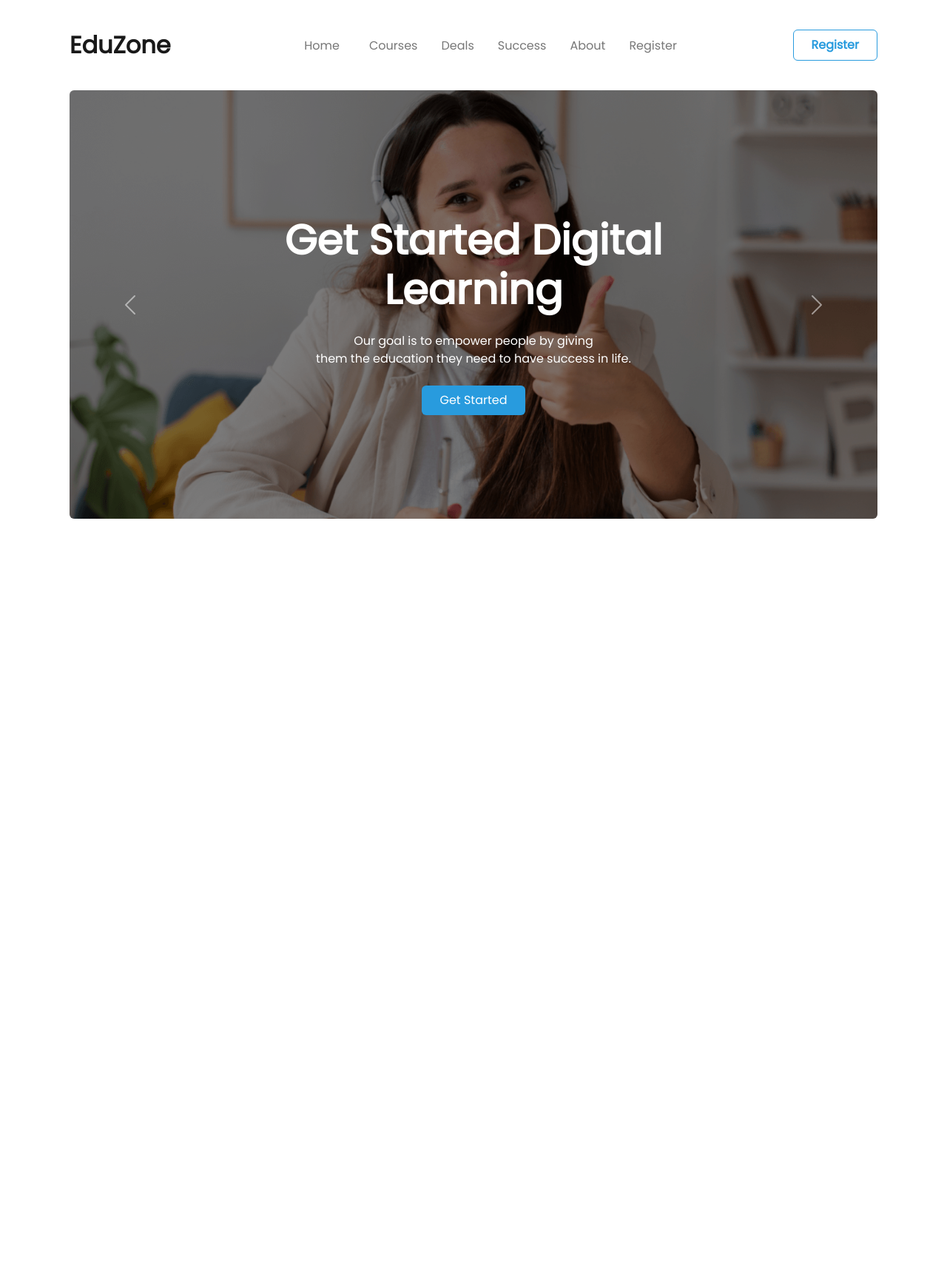
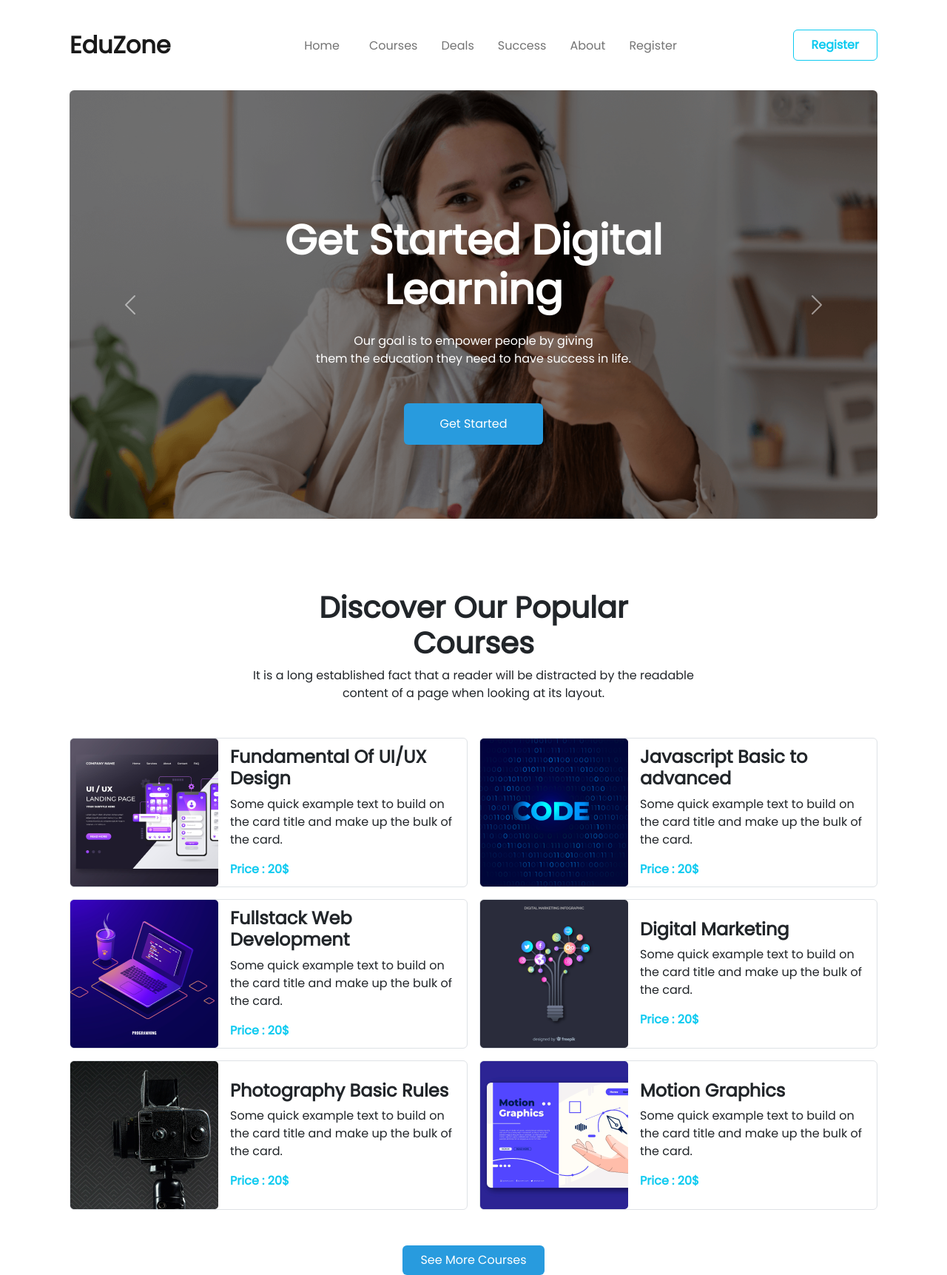
Before and after one commit to AsifKarim7/third-assignment, a plain HTML site: page index.html in a window 1280 px wide. Shown: the whole page at 74% size. Before the commit the page ends 800 px from the top, so only its background shows below. Drawn offline with nearby package versions, Linux system fonts and the light colour scheme.

Commit message:
course section

```diff
--- a/index.html
+++ b/index.html
@@ -18,7 +18,7 @@
 
 <body>
     <!-- header section start -->
-    <header class="container">
+    <header class="container mb-lg-5 mb-md-2">
         <!-- navbar section start -->
         <nav class="navbar navbar-expand-lg bg-white">
             <div class="container my-4">
@@ -49,47 +49,52 @@
                             <a class="nav-link" href="#">Register</a>
                         </li>
                     </ul>
-                    <button class="btn btn-outline-info fw-bolder px-4 py-2 button-color"
-                        type="submit">Register</button>
+                    <button class="btn btn-outline-info fw-bolder px-4 py-2" type="submit">Register</button>
                 </div>
             </div>
         </nav>
         <!-- navbar section end -->
 
         <!-- caroursel section start -->
-        <section class="container">
+        <section class="container pb-lg-5 pb-4">
             <div id="carouselExampleCaptions" class="carousel slide" data-bs-ride="false">
                 <div class="carousel-inner">
                     <div class="carousel-item active">
                         <img src="images/cover/cover-1.png" class="d-block w-100 rounded" alt="...">
-                        <div class="carousel-caption d-md-block h-75">
-                            <h1 class="display-4 fw-bold mt-lg-4 mb-lg-4 ">Get Started Digital<br>Learning</h1>
-                            <p class="mb-lg-4">Our goal is to empower people by giving <br> them the education
-                                they need to have success in life.
+                        <div class="carousel-caption h-75">
+                            <h1 class="display-4 fw-bold mt-lg-4 mb-lg-4 mt-md-3 mb-md-3 pt-0 mb-0">Get Started
+                                Digital<br>Learning</h1>
+                            <p class="mb-lg-5 mb-md-3 mb-0">Our goal is to empower people by giving <br> them the
+                                education they need to have success in life.
                             </p>
-                            <button type="button" class="btn btn-primary carousel-button px-4 py-2">Get
+                            <button type="button"
+                                class="btn btn-primary custom-btn-color px-lg-5 py-lg-3 px-md-3 py-md-2 px-2 py-1">Get
                                 Started</button>
                         </div>
                     </div>
                     <div class="carousel-item">
                         <img src="images/cover/cover-2.jpg" class="d-block w-100 rounded" alt="...">
-                        <div class="carousel-caption d-md-block h-75">
-                            <h1 class="display-4 fw-bold mt-lg-4 mb-lg-4 ">Get Started Digital<br>Learning</h1>
-                            <p class="mb-lg-4">Our goal is to empower people by giving<br>them the education
-                                they need to have success in life.
+                        <div class="carousel-caption h-75">
+                            <h1 class="display-4 fw-bold mt-lg-4 mb-lg-4 mt-md-3 mb-md-3 pt-0 mb-0">Get Started
+                                Digital<br>Learning</h1>
+                            <p class="mb-lg-5 mb-md-3 mb-0">Our goal is to empower people by giving <br> them the
+                                education they need to have success in life.
                             </p>
-                            <button type="button" class="btn btn-primary carousel-button px-4 py-2">Get
+                            <button type="button"
+                                class="btn btn-primary custom-btn-color px-lg-5 py-lg-3 px-md-3 py-md-2 px-2 py-1">Get
                                 Started</button>
                         </div>
                     </div>
                     <div class="carousel-item">
                         <img src="images/cover/cover-3.jpg" class="d-block w-100 rounded" alt="...">
-                        <div class="carousel-caption d-md-block h-75">
-                            <h1 class="display-4 fw-bold mt-lg-4 mb-lg-4 ">Get Started Digital<br>Learning</h1>
-                            <p class="mb-lg-4">Our goal is to empower people by giving <br> them the education
-                                they need to have success in life.
+                        <div class="carousel-caption h-75">
+                            <h1 class="display-4 fw-bold mt-lg-4 mb-lg-4 mt-md-3 mb-md-3 pt-0 mb-0">Get Started
+                                Digital<br>Learning</h1>
+                            <p class="mb-lg-5 mb-md-3 mb-0">Our goal is to empower people by giving <br> them the
+                                education they need to have success in life.
                             </p>
-                            <button type="button" class="btn btn-primary carousel-button px-4 py-2">Get
+                            <button type="button"
+                                class="btn btn-primary custom-btn-color px-lg-5 py-lg-3 px-md-3 py-md-2 px-2 py-1">Get
                                 Started</button>
                         </div>
                     </div>
@@ -110,7 +115,93 @@
 
     </header>
     <!-- header section end -->
+    <main>
+        <!-- courses section start -->
+        <section class="container">
+            <div class="container text-center">
+                <h1 class="mb-2 fw-bold">Discover Our Popular<br>Courses</h1>
+                <p class="mb-lg-5 mb-4 px-3">It is a long established fact that a reader will be distracted by the
+                    readable<br>content of a page
+                    when looking at its layout.</p>
+            </div>
+            <div class="container">
+                <div class="row g-3">
+                    <div class="col-lg-6 col-md-12 col-12">
+                        <div class="border rounded d-lg-flex d-md-flex align-items-lg-center align-items-md-center">
+                            <img class="img-fluid" src="/images/course/course-1.png" alt="">
+                            <div class="px-3">
+                                <h4 class="fw-bold">Fundamental Of UI/UX Design</h4>
+                                <p>Some quick example text to build on the card title and make up the bulk of the
+                                    card.</p>
+                                <span class="text-info fw-bold ">Price : 20$</span>
+                            </div>
+                        </div>
+                    </div>
+                    <div class="col-lg-6 col-md-12 col-12">
+                        <div class="border rounded d-lg-flex d-md-flex align-items-lg-center align-items-md-center">
+                            <img class="img-fluid" src="/images/course/course-2.png" alt="">
+                            <div class="px-3">
+                                <h4 class="fw-bold">Javascript Basic to advanced</h4>
+                                <p>Some quick example text to build on the card title and make up the bulk of the
+                                    card.</p>
+                                <span class="text-info fw-bold ">Price : 20$</span>
+                            </div>
+                        </div>
+                    </div>
+                    <div class="col-lg-6 col-md-12 col-12">
+                        <div class="border rounded d-lg-flex d-md-flex align-items-lg-center align-items-md-center">
+                            <img class="img-fluid" src="/images/course/course-3.png" alt="">
+                            <div class="px-3">
+                                <h4 class="fw-bold">Fullstack Web Development</h4>
+                                <p>Some quick example text to build on the card title and make up the bulk of the
+                                    card.</p>
+                                <span class="text-info fw-bold ">Price : 20$</span>
+                            </div>
+                        </div>
+                    </div>
+                    <div class="col-lg-6 col-md-12 col-12">
+                        <div class="border rounded d-lg-flex align-items-lg-center d-md-none d-sm-none d-none">
+                            <img class="img-fluid" src="/images/course/course-4.png" alt="">
+                            <div class="px-3">
+                                <h4 class="fw-bold">Digital Marketing</h4>
+                                <p>Some quick example text to build on the card title and make up the bulk of the
+                                    card.</p>
+                                <span class="text-info fw-bold ">Price : 20$</span>
+                            </div>
+                        </div>
+                    </div>
+                    <div class="col-lg-6 col-md-12 col-12">
+                        <div class="border rounded d-lg-flex align-items-lg-center d-md-none d-sm-none d-none">
+                            <img class="img-fluid" src="/images/course/course-5.png" alt="">
+                            <div class="px-3">
+                                <h4 class="fw-bold">Photography Basic Rules</h4>
+                                <p>Some quick example text to build on the card title and make up the bulk of the
+                                    card.</p>
+                                <span class="text-info fw-bold ">Price : 20$</span>
+                            </div>
+                        </div>
+                    </div>
+                    <div class="col-lg-6 col-md-12 col-12">
+                        <div class="border rounded d-lg-flex align-items-lg-center d-md-none d-sm-none d-none">
+                            <img class="img-fluid" src="/images/course/course-6.png" alt="">
+                            <div class="px-3">
+                                <h4 class="fw-bold">Motion Graphics</h4>
+                                <p>Some quick example text to build on the card title and make up the bulk of the
+                                    card.</p>
+                                <span class="text-info fw-bold ">Price : 20$</span>
+                            </div>
+                        </div>
+                    </div>
+                </div>
+                <span class="d-flex align justify-content-center mt-lg-5">
+                    <button type="button" class="btn btn-primary custom-btn-color px-4 py-2">
+                        See More Courses</button>
+                </span>
+            </div>
+        </section>
+        <!-- courses section end -->
 
+    </main>
 
     <script src="https://cdn.jsdelivr.net/npm/bootstrap@5.2.0/dist/js/bootstrap.bundle.min.js"
         integrity="sha384-A3rJD856KowSb7dwlZdYEkO39Gagi7vIsF0jrRAoQmDKKtQBHUuLZ9AsSv4jD4Xa"
--- a/style.css
+++ b/style.css
@@ -1,15 +1,5 @@
 * {
     font-family: 'Poppins', sans-serif;
-}
-
-/* navigation bar */
-.button-color {
-    color: #289BDE;
-    border: 1px solid #289BDE;
-}
-
-.li-color a {
-    color: #777777;
 }
 
 /* carousel section */
@@ -17,20 +7,16 @@
     filter: brightness(50%);
 }
 
-.carousel-button {
+.custom-btn-color {
     background-color: #289BDE;
-    border: 0px solid #289BDE;
+    border: none;
 }
 
 /* media queries */
 /* small and extra small devices */
+@media only screen and (max-width:767px) {
 
-@media only screen and (max-width:767px) {
-    .carousel-inner img {
-        height: 275px;
-        object-fit: cover;
-    }
-
+    /* carousel section  */
     .carousel-caption h1 {
         font-size: 20px;
     }
@@ -39,5 +25,7 @@
         font-size: 12px;
     }
 
-
+    .carousel-caption button {
+        font-size: 14px;
+    }
 }
```
